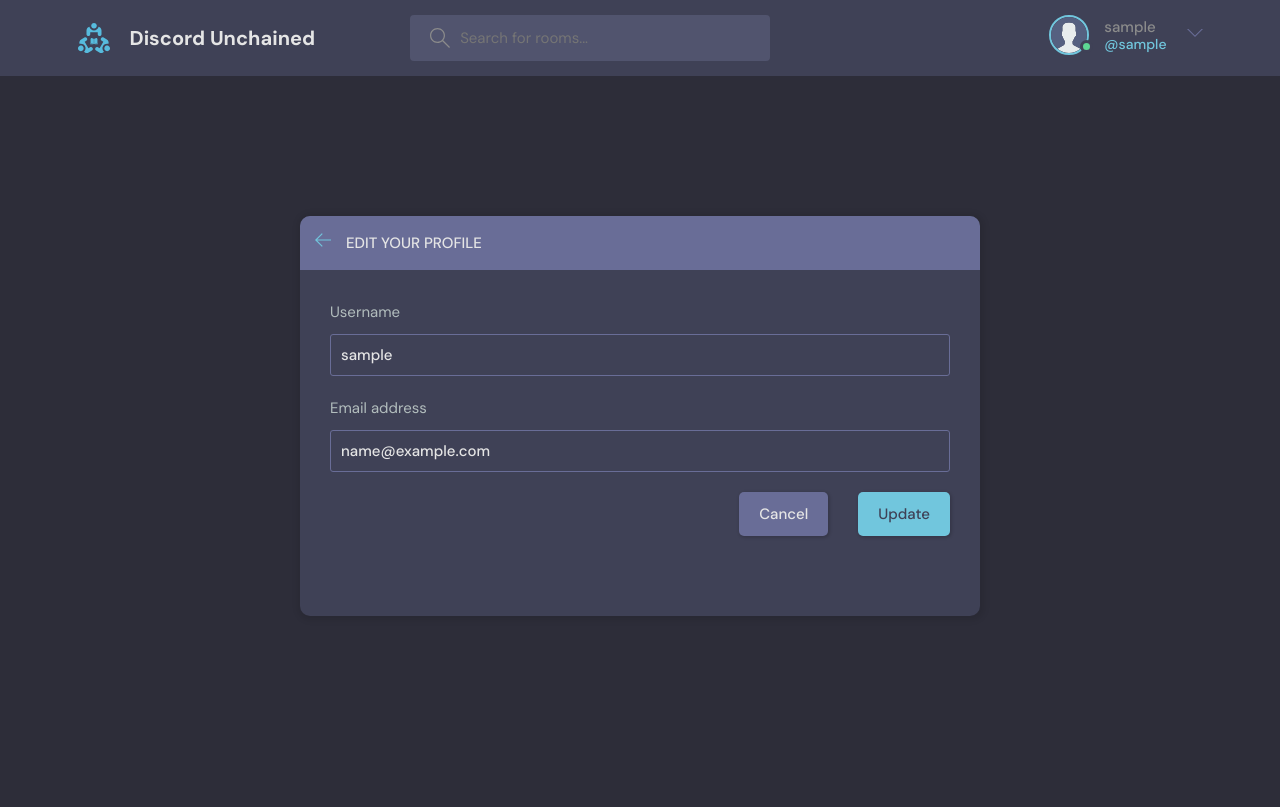
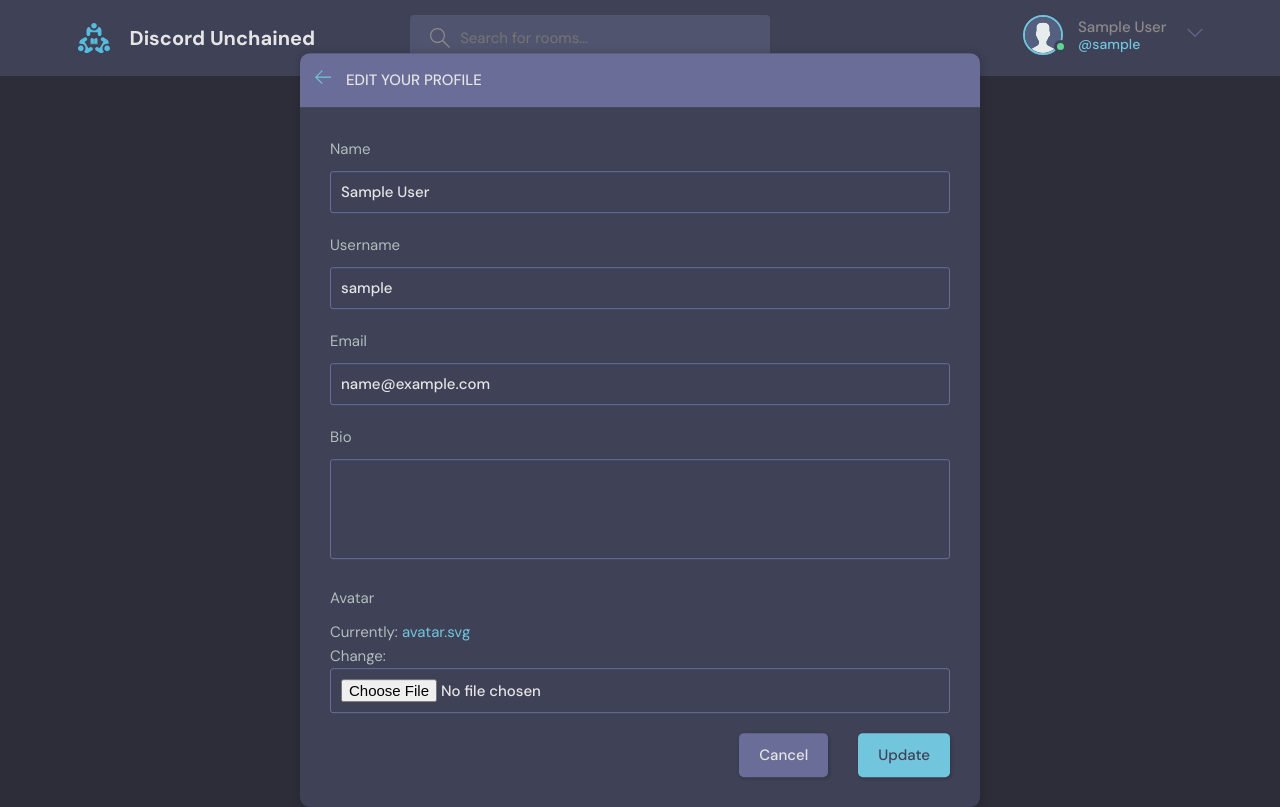
Before and after one commit to fabio-teichmann/discord-unchained, a Django app: page /update-user/ in a window 1280 px wide. Before the commit the page ends 616 px from the top, so only its background shows below. Run offline with Django 4.2, Linux system fonts and the light colour scheme; the visitor is signed in with stand-in values (Sample User, id 1); data comes from the database, SQL or seed files in the repository.

Commit message:
custom user model allowing for avatars; adapted all relevant areas

```diff
--- a/discord_unchained/base/admin.py
+++ b/discord_unchained/base/admin.py
@@ -1,8 +1,9 @@
 from django.contrib import admin
 
-from .models import Message, Room, Topic
+from .models import Message, Room, Topic, User
 
 # Register your models here.
+admin.site.register(User)
 admin.site.register(Message)
 admin.site.register(Room)
 admin.site.register(Topic)
--- a/discord_unchained/base/forms.py
+++ b/discord_unchained/base/forms.py
@@ -1,7 +1,14 @@
-from django.contrib.auth.models import User
+# from django.contrib.auth.models import User
+from django.contrib.auth.forms import UserCreationForm
 from django.forms import ModelForm
 
-from .models import Room
+from .models import Room, User
+
+
+class MyUserCreationForm(UserCreationForm):
+    class Meta:
+        model = User
+        fields = ["name", "username", "email", "password1", "password2"]
 
 
 class RoomForm(ModelForm):
@@ -15,5 +22,5 @@ class RoomForm(ModelForm):
 class UserForm(ModelForm):
     class Meta:
         model = User
-        fields = ["username", "email"]
+        fields = ["name", "username", "email", "bio", "avatar"]
         # exclude = []
--- a/discord_unchained/base/models.py
+++ b/discord_unchained/base/models.py
@@ -1,8 +1,20 @@
-from django.contrib.auth.models import User
+# from django.contrib.auth.models import User
+from django.contrib.auth.models import AbstractUser
 from django.db import models
 
 # For DB table definitions in the form of a Python class that inherits
 # from Django Models (django.db.models.Model)
+
+
+class User(AbstractUser):
+    name = models.CharField(max_length=200, null=True)
+    email = models.EmailField(unique=True)
+    bio = models.TextField(null=True)
+
+    avatar = models.ImageField(null=True, default="avatar.svg")
+
+    USERNAME_FIELD = "email"
+    REQUIRED_FIELDS = []
 
 
 class Topic(models.Model):
--- a/discord_unchained/base/templates/base/activity.html
+++ b/discord_unchained/base/templates/base/activity.html
@@ -25,7 +25,7 @@
           <div class="activities__boxHeader roomListRoom__header">
             <a href="profile.html" class="roomListRoom__author">
               <div class="avatar avatar--small">
-                <img src="https://randomuser.me/api/portraits/women/11.jpg" />
+                <img src="{{message.user.avatar.url}}" />
               </div>
               <p>
                 @{{message.user}}
--- a/discord_unchained/base/templates/base/activity_component.html
+++ b/discord_unchained/base/templates/base/activity_component.html
@@ -8,10 +8,10 @@
       <div class="activities__boxHeader roomListRoom__header">
         <a href="{% url 'user-profile' pk=message.user.id %}" class="roomListRoom__author">
           <div class="avatar avatar--small">
-            <img src="https://randomuser.me/api/portraits/women/11.jpg" />
+            <img src="{{message.user.avatar.url}}" />
           </div>
           <p>
-            @{{message.user}}
+            @{{message.user.username}}
             <span>{{message.created | timesince}} ago</span>
           </p>
         </a>
--- a/discord_unchained/base/templates/base/feed_component.html
+++ b/discord_unchained/base/templates/base/feed_component.html
@@ -5,7 +5,7 @@
     <div class="roomListRoom__header">
     <a href="{% url 'user-profile' pk=room.host.id %}" class="roomListRoom__author">
         <div class="avatar avatar--small">
-        <img src="https://randomuser.me/api/portraits/women/11.jpg" />
+        <img src="{{room.host.avatar.url}}" />
         </div>
         <span>@{{room.host.username}}</span>
     </a>
--- a/discord_unchained/base/templates/base/login_register.html
+++ b/discord_unchained/base/templates/base/login_register.html
@@ -18,8 +18,8 @@
           {% csrf_token %}
 
           <div class="form__group form__group">
-            <label for="room_name">Username</label>
-            <input id="username" name="username" type="text" placeholder="e.g. dennis_ivy" />
+            <label for="room_name">Email</label>
+            <input id="username" name="email" type="text" placeholder="e.g. dennis_ivy" />
           </div>
           <div class="form__group">
             <label for="password">Password</label>
--- a/discord_unchained/base/templates/base/profile.html
+++ b/discord_unchained/base/templates/base/profile.html
@@ -12,7 +12,7 @@
       <div class="profile">
         <div class="profile__avatar">
           <div class="avatar avatar--large active">
-            <img src="https://randomuser.me/api/portraits/men/11.jpg" />
+            <img src="{{user.avatar.url}}" />
           </div>
         </div>
         <div class="profile__info">
@@ -25,9 +25,7 @@
         <div class="profile__about">
           <h3>About</h3>
           <p>
-            Lorem ipsum dolor sit amet consectetur adipisicing elit. Consequuntur illo tenetur
-            facilis sunt nemo debitis quisquam hic atque aut? Ducimus alias placeat optio
-            accusamus repudiandae quis ab ex exercitationem rem?
+            {{user.bio}}
           </p>
         </div>
       </div>
--- a/discord_unchained/base/templates/base/room.html
+++ b/discord_unchained/base/templates/base/room.html
@@ -68,7 +68,7 @@
             <p>Hosted By</p>
             <a href="{% url 'user-profile' pk=room.host.id %}" class="room__author">
               <div class="avatar avatar--small">
-                <img src="https://randomuser.me/api/portraits/men/37.jpg" />
+                <img src="{{room.host.avatar.url}}" />
               </div>
               <span>@{{room.host.username}}</span>
             </a>
@@ -88,7 +88,7 @@
                 <div class="thread__author">
                   <a href="{% url 'user-profile' pk=message.user.id %}" class="thread__authorInfo">
                     <div class="avatar avatar--small">
-                      <img src="https://randomuser.me/api/portraits/men/37.jpg" />
+                      <img src="{{message.user.avatar.url}}" />
                     </div>
                     <span>@{{message.user.username}}</span>
                   </a>
@@ -136,7 +136,7 @@
         {% for user in participants %}
         <a href="{% url 'user-profile' pk=user.id %}" class="participant">
           <div class="avatar avatar--medium">
-            <img src="https://randomuser.me/api/portraits/men/37.jpg" />
+            <img src="{{user.avatar.url}}" />
           </div>
           <p>
             {{user.username}}
--- a/discord_unchained/base/templates/base/update-user.html
+++ b/discord_unchained/base/templates/base/update-user.html
@@ -19,7 +19,7 @@
                 </div>
             </div>
             <div class="layout__body">
-                  <form class="form" method="POST" action="">
+                  <form class="form" method="POST" action="" enctype="multipart/form-data">
                     {% csrf_token %}
 
                     {% for field in form %}
--- a/discord_unchained/base/views.py
+++ b/discord_unchained/base/views.py
@@ -1,20 +1,16 @@
 from django.contrib import messages
 from django.contrib.auth import authenticate, login, logout
 from django.contrib.auth.decorators import login_required
-from django.contrib.auth.forms import UserCreationForm
-from django.contrib.auth.models import User
+
+# from django.contrib.auth.models import User
 from django.db.models import Q
 from django.http import HttpResponse
 from django.shortcuts import redirect, render
 
-from .forms import RoomForm, UserForm
-from .models import Message, Room, Topic
+from .forms import MyUserCreationForm, RoomForm, UserForm
+from .models import Message, Room, Topic, User
 
-# rooms = [
-#     {"id": 1, "name": "Let's learn Python"},
-#     {"id": 2, "name": "Design with me"},
-#     {"id": 3, "name": "Frontend developers"},
-# ]
+# from django.contrib.auth.forms import UserCreationForm
 
 
 # Create your views here.
@@ -25,15 +21,15 @@ def loginPage(request):
         return redirect("home")
 
     if request.method == "POST":
-        username = request.POST.get("username").lower()
+        email = request.POST.get("email").lower()
         password = request.POST.get("password")
 
         try:
-            user = User.objects.get(username=username)
+            user = User.objects.get(username=email)
         except:
             messages.error(request, "Invalid credentials")
 
-        user = authenticate(request, username=username, password=password)
+        user = authenticate(request, email=email, password=password)
 
         if user is not None:
             login(request, user)  # adds token session
@@ -52,10 +48,10 @@ def logoutUser(request):
 
 def registerUser(request):
     page = "register"
-    form = UserCreationForm()
+    form = MyUserCreationForm()
 
     if request.method == "POST":
-        form = UserCreationForm(request.POST)
+        form = MyUserCreationForm(request.POST)
         if form.is_valid():
             user = form.save(commit=False)
             user.username = user.username.lower()
@@ -221,7 +217,7 @@ def updateUser(request):
     form = UserForm(instance=user)
 
     if request.method == "POST":
-        form = UserForm(request.POST, instance=user)
+        form = UserForm(request.POST, files=request.FILES, instance=user)
         if form.is_valid():
             form.save()
             return redirect("user-profile", pk=user.id)
--- a/discord_unchained/discord_unchained/urls.py
+++ b/discord_unchained/discord_unchained/urls.py
@@ -14,6 +14,8 @@ Including another URLconf
     1. Import the include() function: from django.urls import include, path
     2. Add a URL to urlpatterns:  path('blog/', include('blog.urls'))
 """
+from django.conf import settings
+from django.conf.urls.static import static
 from django.contrib import admin
 from django.urls import include, path
 
@@ -24,3 +26,5 @@ urlpatterns = [
     path("", include("base.urls")),
     path("api/", include("base.api.urls")),
 ]
+
+urlpatterns += static(settings.MEDIA_URL, document_root=settings.MEDIA_ROOT)
--- a/discord_unchained/templates/navbar.html
+++ b/discord_unchained/templates/navbar.html
@@ -25,9 +25,9 @@
         <div class="header__user">
           <a href="{% url 'user-profile' pk=request.user.id %}">
             <div class="avatar avatar--medium active">
-              <img src="{% static 'images/avatar.svg' %}" />
+              <img src="{{request.user.avatar.url}}" />
             </div>
-            <p>{{request.user.username}} <span>@{{request.user.username}}</span></p>
+            <p>{{request.user.name}} <span>@{{request.user.username}}</span></p>
           </a>
           <button class="dropdown-button">
             <svg version="1.1" xmlns="http://www.w3.org/2000/svg" width="32" height="32" viewBox="0 0 32 32">
```
Also changed, not shown: discord_unchained/discord_unchained/settings.py (+6 -1 lines), discord_unchained/base/migrations/0001_initial.py, discord_unchained/base/migrations/0002_topic_room_host_message_room_topic.py (deleted), discord_unchained/base/migrations/0002_user_bio_user_name_alter_user_email.py (added), discord_unchained/base/migrations/0003_alter_room_options_room_participants.py (deleted), discord_unchained/base/migrations/0003_user_avatar.py (added).
